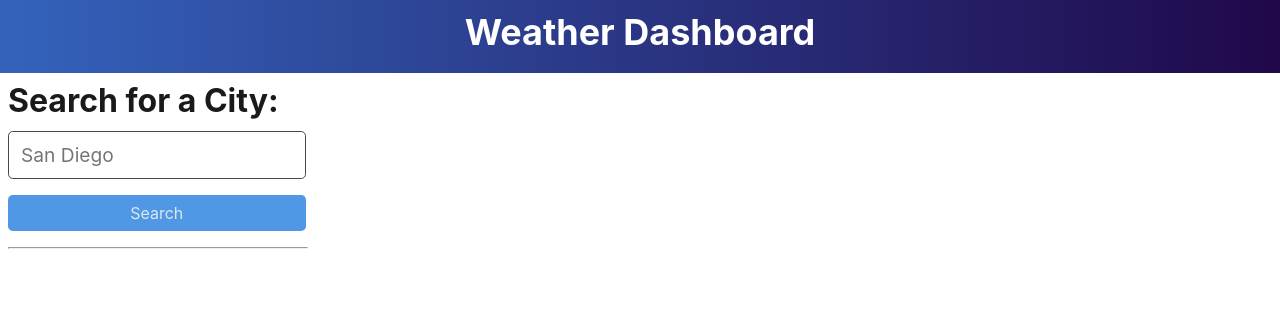
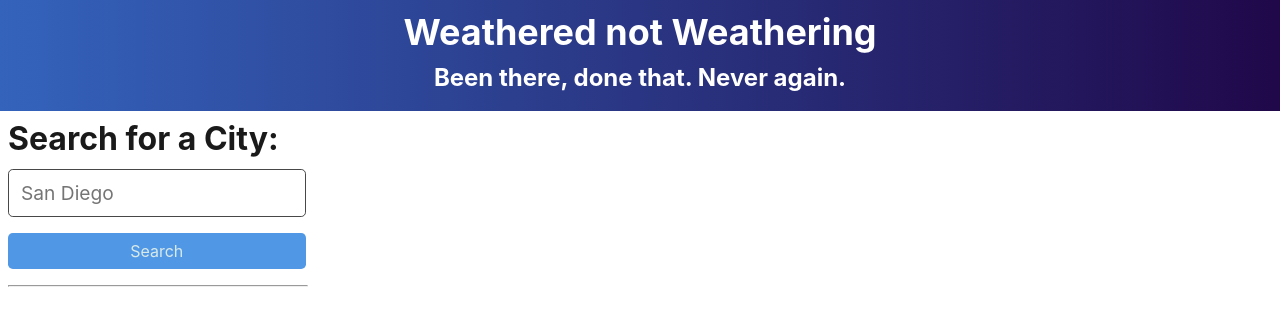
Before and after one commit to RussoB22/WeatheredNotWeathering, a plain HTML site: page index.html in a window 1280 px wide. Drawn offline with nearby package versions, Linux system fonts and the light colour scheme.

Commit message:
Changed title

```diff
--- a/index.html
+++ b/index.html
@@ -5,14 +5,15 @@
     <meta name="viewport" content="width=device-width, initial-scale=1.0" />
     <meta http-equiv="X-UA-Compatible" content="ie=edge" />
     <link rel="stylesheet" href="./styles/jass.css" />
-    <title>Weather Dashboard</title>
+    <title>Weathered not Weathering</title>
   </head>
 
   <body>
     <header
       class="container-fluid text-center text-white bg-dark p-2 weather-header"
     >
-      <h1>Weather Dashboard</h1>
+      <h1>Weathered not Weathering</h1>
+      <h4>Been there, done that. Never again.</h4>
     </header>
 
     <!-- max-width for ultra wide resolutions -->
--- a/styles/jass.css
+++ b/styles/jass.css
@@ -1446,6 +1446,7 @@ label form [type='radio'] {
 
 /* col-md */
 @media screen and (min-width: 768px) {
+
   .col-md-auto {
     flex-grow: 1;
     flex-basis: 0;
```
